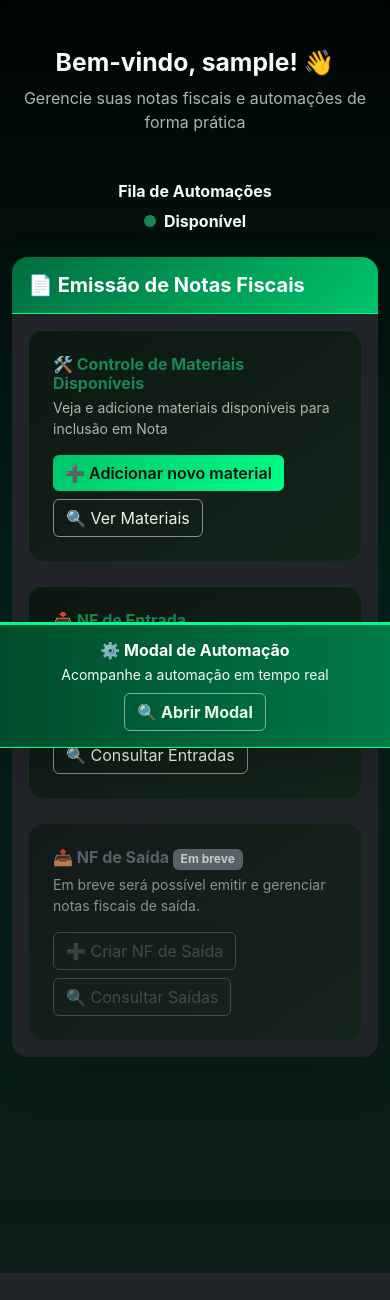
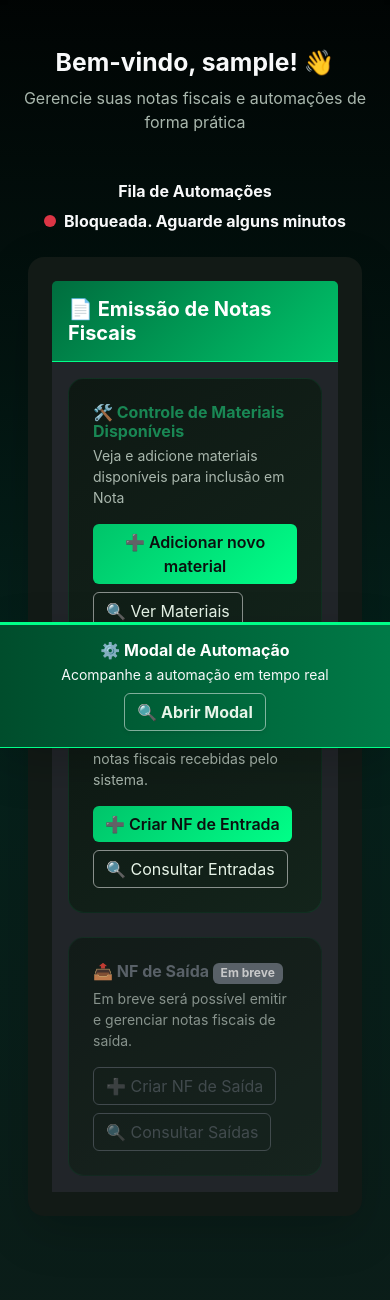
Before and after one commit to VandersonTorres/reciminas-automation, a Django app: page /dashboard/ in a window 390 px wide. Shown: the part 96-1396 px from the top of the page. Before the commit the page ends 1369 px from the top, so only its background shows below. Run offline with Django 5.2, Linux system fonts and the light colour scheme; a user stored in the database is signed in; tables that the repository leaves empty hold one stand-in row (values such as "Sample post").

Commit message:
Improvement of UX

```diff
--- a/server/invoices_automation/static/css/dashboard.css
+++ b/server/invoices_automation/static/css/dashboard.css
@@ -86,3 +86,10 @@
         width: 100%;
     }
 }
+
+@media (max-width: 576px) {
+    .dashboard-card {
+        margin: 1rem;
+        padding: 1.5rem;
+    }
+}
--- a/server/invoices_automation/static/css/login.css
+++ b/server/invoices_automation/static/css/login.css
@@ -61,6 +61,7 @@ a.text-success:hover {
 /* Responsivity */
 @media (max-width: 576px) {
     .login-card {
-        padding: 2rem 1.5rem;
+        max-width: 90%;
+        padding: 2.5rem 2rem;
     }
 }
--- a/server/templates/invoices_automation/dashboard.html
+++ b/server/templates/invoices_automation/dashboard.html
@@ -17,8 +17,8 @@
     <div class="status-indicator d-inline-flex align-items-center gap-2">
         <span class="status-dot rounded-circle"
             style="width: 12px; height: 12px; display: inline-block;
-                background-color: {% if lock_status == 'Em execução' %}#dc3545{% else %}#198754{% endif %};
-                animation: {% if lock_status == 'Em execução' %}pulse 1s infinite{% else %}none{% endif %};">
+                background-color: {% if lock_status == 'Bloqueada. Aguarde alguns minutos' %}#dc3545{% else %}#198754{% endif %};
+                animation: {% if lock_status == 'Bloqueada. Aguarde alguns minutos' %}pulse 1s infinite{% else %}none{% endif %};">
         </span>
         <span class="text-light fw-bold">{{ lock_status }}</span>
     </div>
```
